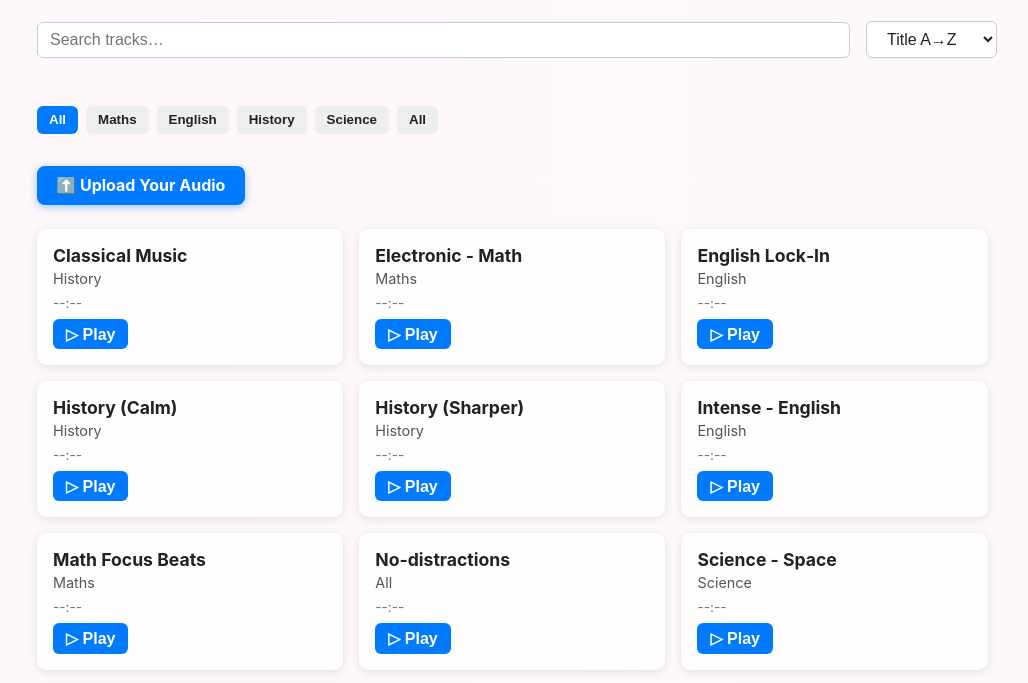
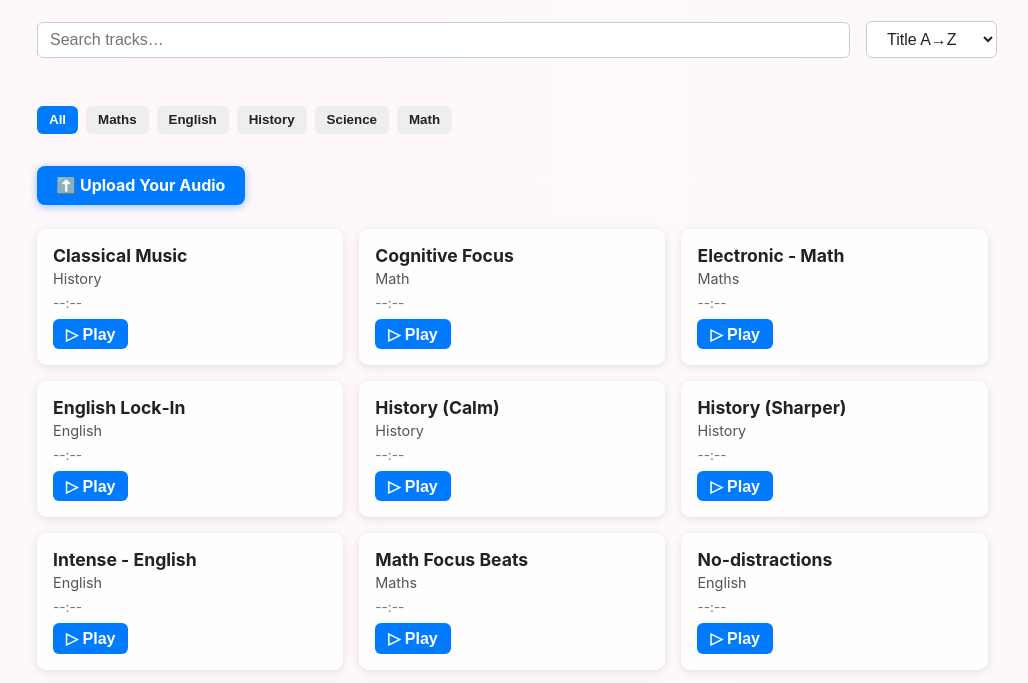
Before and after one commit to Anycircle11139s/Music, a plain HTML site: page index.html in a window 1280 px wide. Shown: the part 74-757 px from the top of the page, without its empty margins (123-1151 px from the left). Drawn offline with Linux system fonts and the light colour scheme.

Commit message:
Update index.html

```diff
--- a/index.html
+++ b/index.html
@@ -120,7 +120,8 @@
       { title: 'Electronic - Math', subject: 'Maths', url: 'SpotiDownloader.com - Futuristic - Vivaldi Verdes.mp3' },
       { title: 'Science - Space', subject: 'Science', url: 'SpotiDown.App - Moonlit Breaths - Restful Minds.mp3' },
       { title: 'Intense - English', subject: 'English', url: 'Intense Study 40Hz Gamma Brainwaves Binaural Beats for Increasing Productivity and Focus (Remaster) (mp3cut.net) (1).mp3' },
-      { title: 'No-distractions', subject: 'All', url: 'Zero Distractions _ ADHD Focus Music with Beta Waves from Deep Space (mp3cut.net).mp3' }
+      { title: 'No-distractions', subject: 'English', url: 'Zero Distractions _ ADHD Focus Music with Beta Waves from Deep Space (mp3cut.net).mp3' },
+      { title: 'Cognitive Focus', subject: 'Math', url: 'Cognition Enhancer For Clearer and Faster Thinking - Isochronic Tones (Electronic) (mp3cut.net).mp3' }
     ];
     const slugify = str => str.toLowerCase().replace(/[^a-z0-9]+/g, '-');
     const durCache = {};
```
